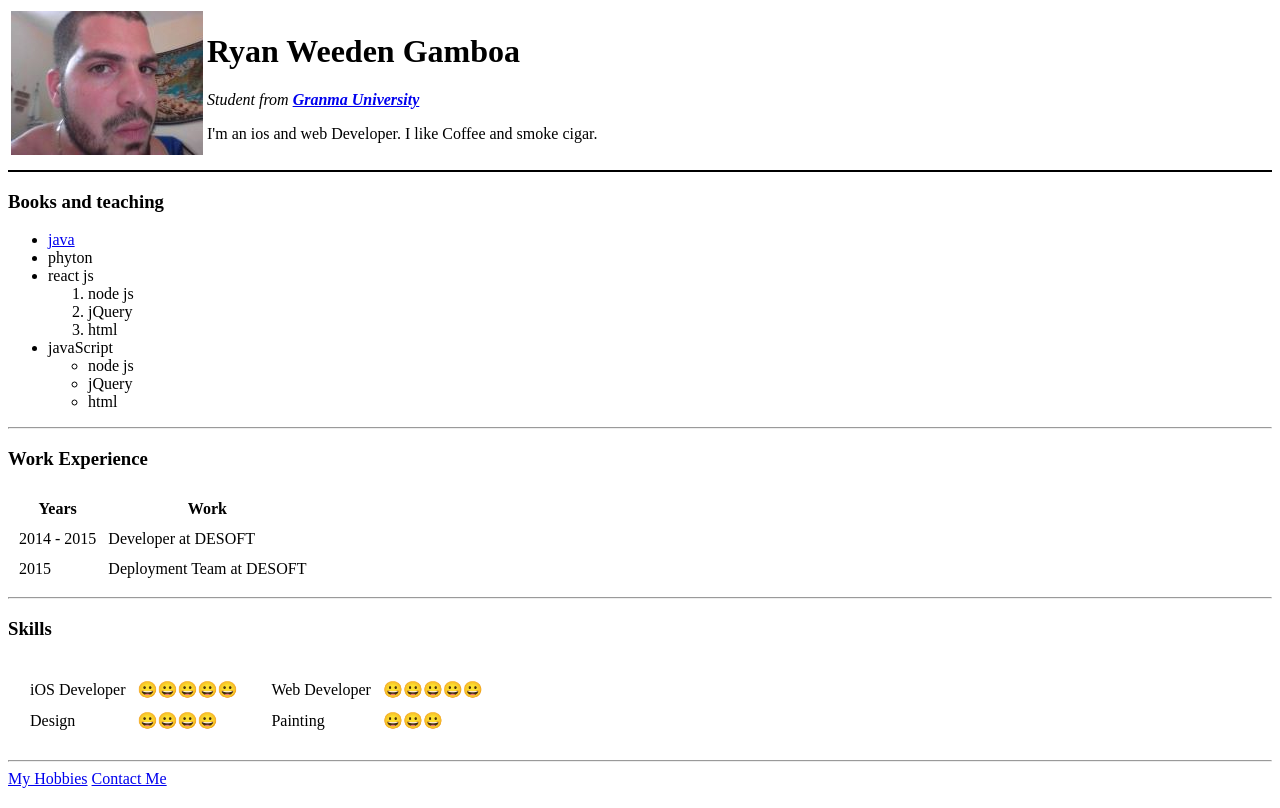
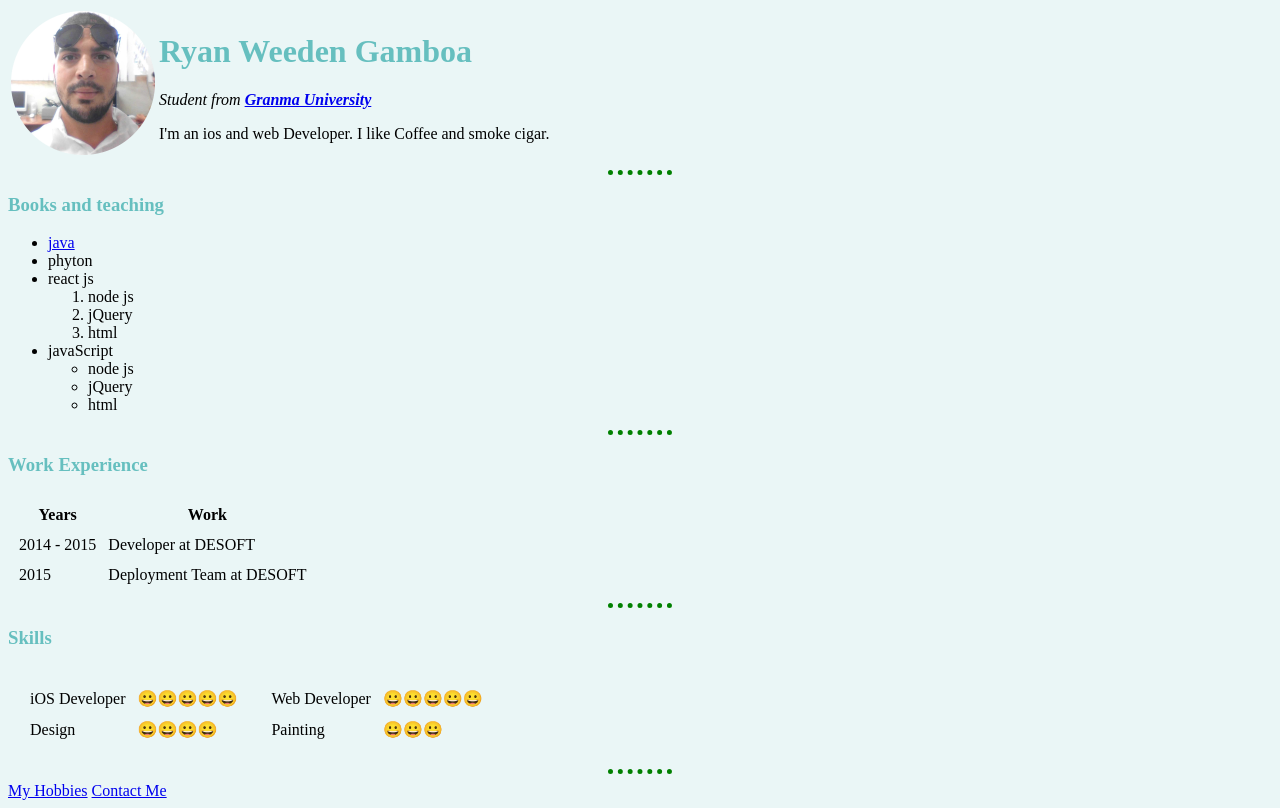
Before and after one commit to retroweeden/cv, a plain HTML site: page index.html in a window 1280 px wide. Drawn offline with Linux system fonts and the light colour scheme.

Commit message:
Add files via upload
css added

```diff
--- /dev/null
+++ b/css/style.css
@@ -0,0 +1,15 @@
+    body{
+        background-color: #EAF6F6;
+    }
+
+    hr{
+        border-style: none;
+        border-top-style: dotted;
+        border-color: green;
+        border-width: 5px;
+        width: 5%;
+    }
+
+    h1, h3{
+        color: #66BFBF;
+    }
--- a/index.html
+++ b/index.html
@@ -3,16 +3,19 @@
     <meta charset="UTF-8">
     <title>😊Ryan' s Personal Site😊</title>
 </head>
+
+<link rel="stylesheet" href="css/style.css">
+
 <body>
     <table>
         <tr>
-            <td><img src="images/image.jpg" alt="Ryan Weeden Gamboa"></td>
+            <td><img src="images/image3.png" alt="Ryan Weeden Gamboa"></td>
             <td><h1>Ryan Weeden Gamboa</h1>
-                <p><em>Student from <strong><a href="https://google.com">Granma University</a></strong></em></p>
+                <p><em>Student from <strong><a href="https://www.udg.co.cu/">Granma University</a></strong></em></p>
                 <p>I'm an ios and web Developer. I like Coffee and smoke cigar.</p></td>
         </tr>
     </table>
-    <hr color="black">
+    <hr>
     <h3>Books and teaching</h3>
     <ul>
         <li><a href ="https://www.oracle.com/java/technologies/downloads/">java</a></li>
```
Also changed, not shown: contact-me.html (+3 -0 lines), hobbies.html (+4 -1 lines), images/image3.png (added).
